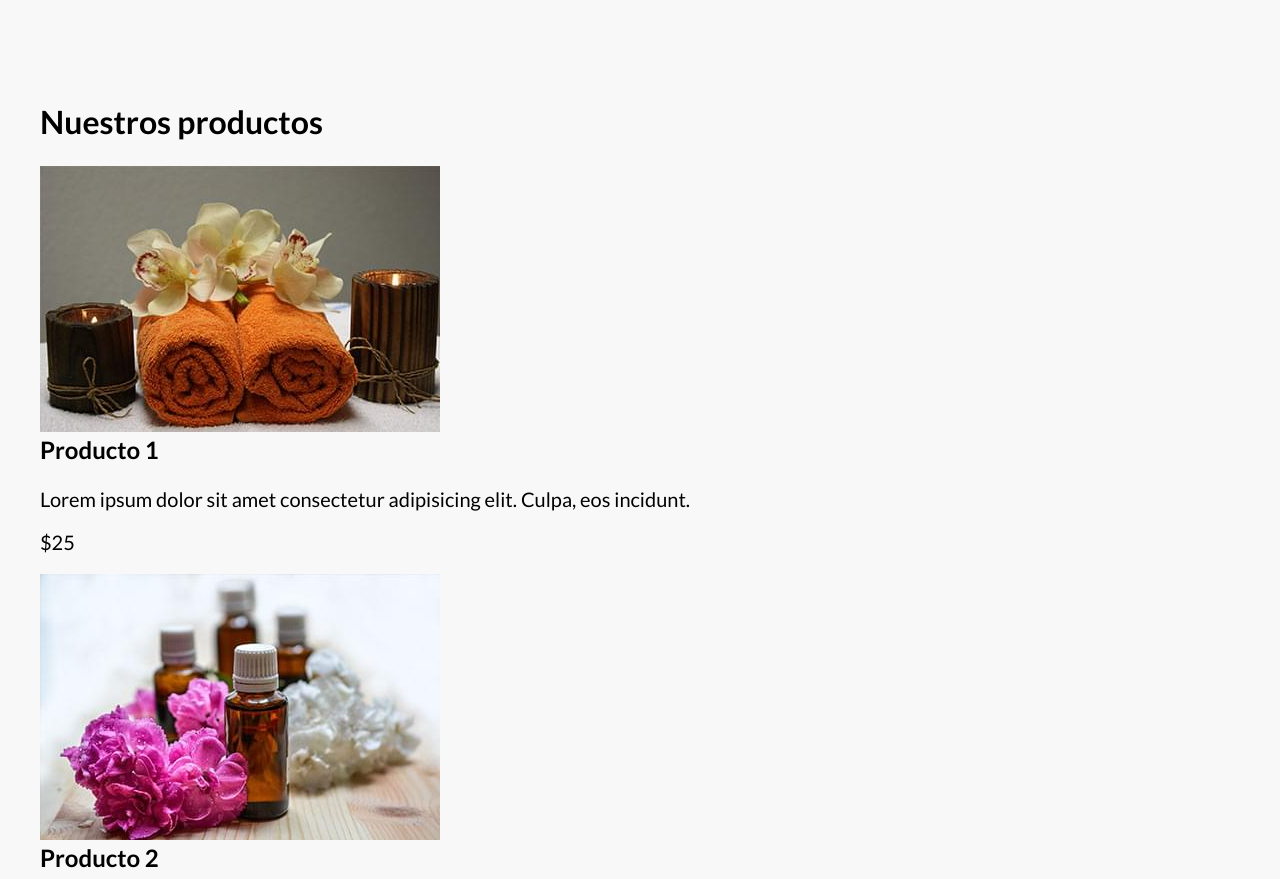
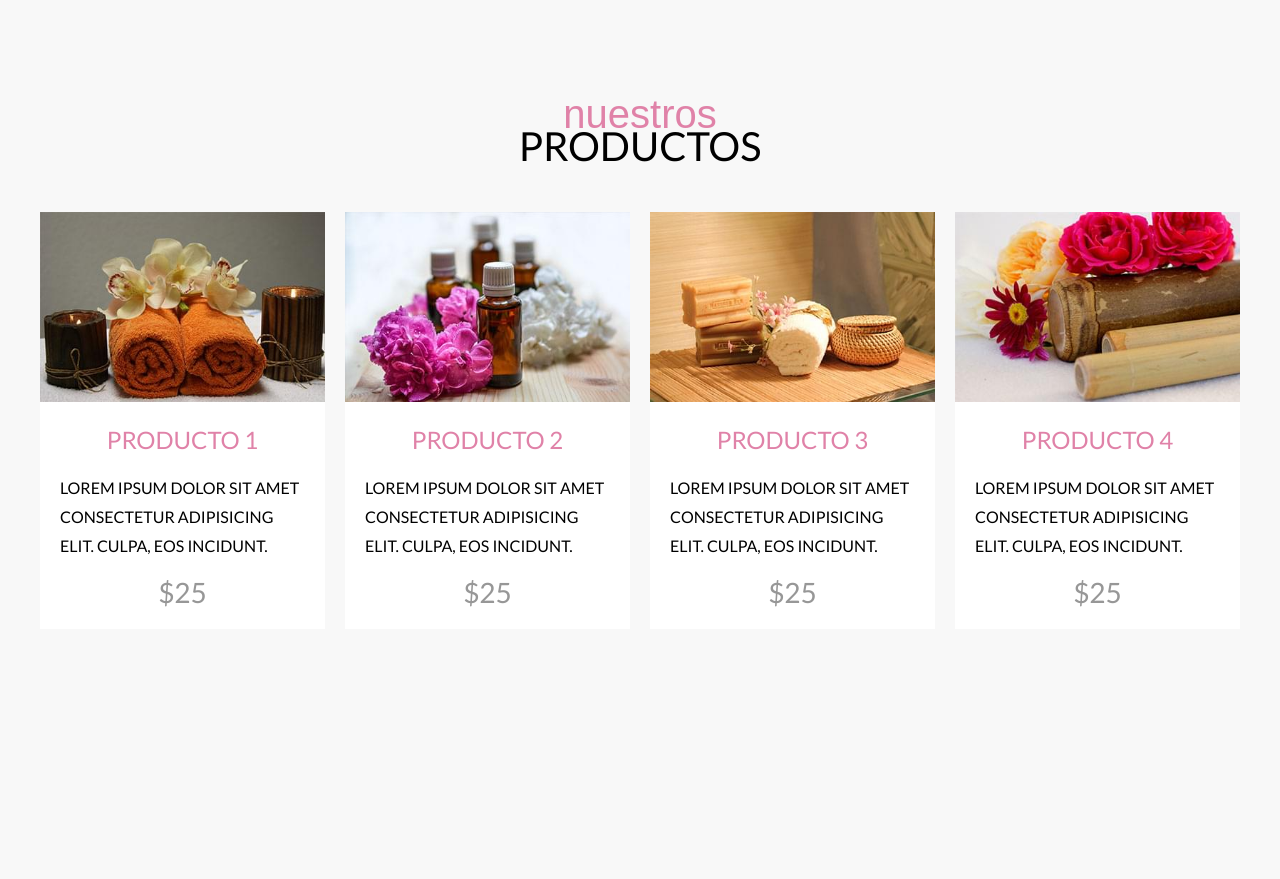
Before and after one commit to HugoAvila-Dev/CarolinaSpa, a website: page index.html in a window 1280 px wide. Shown: the part 2733-3612 px from the top of the page. After the commit the page ends 3442 px from the top, so only its background shows below. Drawn offline with Linux system fonts and the light colour scheme; a web font is replaced by a local one.

Commit message:
css a productos

```diff
--- a/index.html
+++ b/index.html
@@ -150,7 +150,9 @@
         <h2 class="productos__heading">Nuestros <span>productos</span></h2>
         <div class="productos__grid">
             <div class="producto">
+                <div class="producto__mask">
                     <img class="producto__imagen" src="build/img/producto_01.jpg" alt="imagen producto">
+                </div>
                 <div class="producto__contenido">
                     <h3 class="producto__nombre">Producto 1</h3>
                     <p class="producto__descripcion">Lorem ipsum dolor sit amet consectetur adipisicing elit.
@@ -159,7 +161,9 @@
                 </div>
             </div>
             <div class="producto">
+                <div class="producto__mask">
                     <img class="producto__imagen" src="build/img/producto_02.jpg" alt="imagen producto">
+                </div>
                 <div class="producto__contenido">
                     <h3 class="producto__nombre">Producto 2</h3>
                     <p class="producto__descripcion">Lorem ipsum dolor sit amet consectetur adipisicing elit.
@@ -168,7 +172,9 @@
                 </div>
             </div>
             <div class="producto">
+                <div class="producto__mask">
                     <img class="producto__imagen" src="build/img/producto_03.jpg" alt="imagen producto">
+                </div>
                 <div class="producto__contenido">
                     <h3 class="producto__nombre">Producto 3</h3>
                     <p class="producto__descripcion">Lorem ipsum dolor sit amet consectetur adipisicing elit.
@@ -177,7 +183,9 @@
                 </div>
             </div>
             <div class="producto">
+                <div class="producto__mask">
                     <img class="producto__imagen" src="build/img/producto_04.jpg" alt="imagen producto">
+                </div>
                 <div class="producto__contenido">
                     <h3 class="producto__nombre">Producto 4</h3>
                     <p class="producto__descripcion">Lorem ipsum dolor sit amet consectetur adipisicing elit.
--- a/src/scss/ui/contenido/_horarios.scss
+++ b/src/scss/ui/contenido/_horarios.scss
@@ -43,8 +43,6 @@
     &__th{
         padding: 2rem;
     }
-    &__body {
-    }
     &__tr{
 
         &:hover {
--- a/src/scss/ui/contenido/_index.scss
+++ b/src/scss/ui/contenido/_index.scss
@@ -1,3 +1,4 @@
 @forward 'bienvenida';
 @forward 'cards';
 @forward 'horarios';
+@forward 'productos';
--- /dev/null
+++ b/src/scss/ui/contenido/_productos.scss
@@ -0,0 +1,57 @@
+@use 'base/variables' as v;
+@use 'base/mixins' as m;
+
+.productos {
+
+    &__heading {
+        @include m.headingCursiva;
+        margin-bottom: 5rem;
+    }
+
+    &__grid {
+
+        @include m.grid(1, 2rem);
+
+        @include m.tablet {
+            @include m.grid(2, 2rem);
+        }
+
+        @include m.desktop {
+            @include m.grid(4, 2rem);
+        }
+    }
+}
+.producto {
+
+    &__contenido {
+        background-color: v.$blanco;
+        padding: 2rem;
+    }
+    &__mask {
+        overflow: hidden;
+    }
+    &__imagen {
+        width: 100%;
+        transition-property: transform;
+        transition-duration: 300ms;
+        &:hover {
+            transform: scale(1.2);
+        }
+    }
+    &__nombre {
+        @include m.heading;
+        font-size: 2.4rem;
+        color: v.$secundario;
+    }
+    &__descripcion {
+        text-transform: uppercase;
+        font-size: 1.6rem;
+        line-height: 1.8;
+    }
+    &__precio {
+        text-align: center;
+        color: v.$gris;
+        font-size: 2.8rem;
+        margin: 0;
+    }
+}
```
Also changed, not shown: build/css/app.css, 1 other file. Lines whose indentation alone changed are shown as unchanged.
